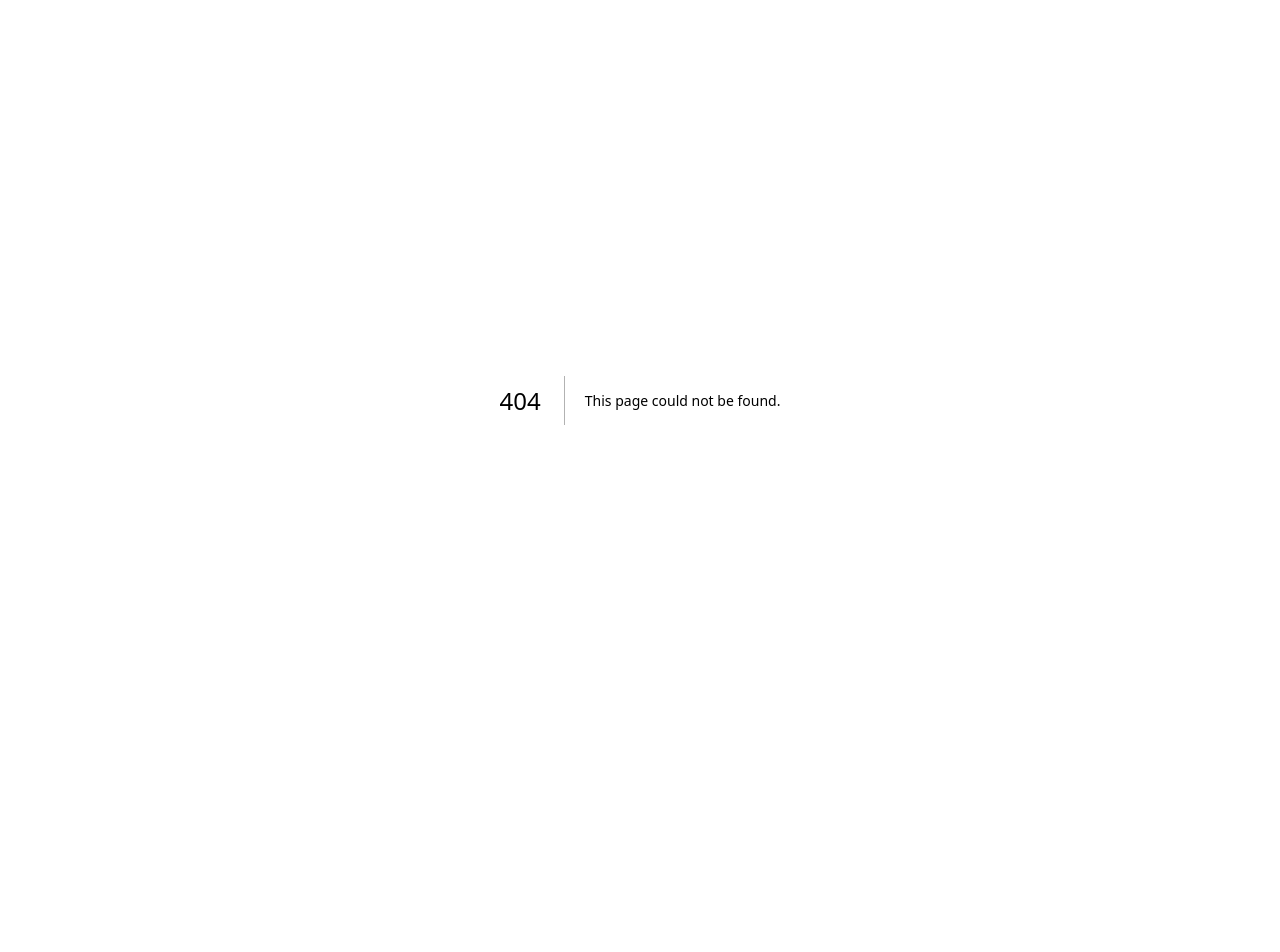
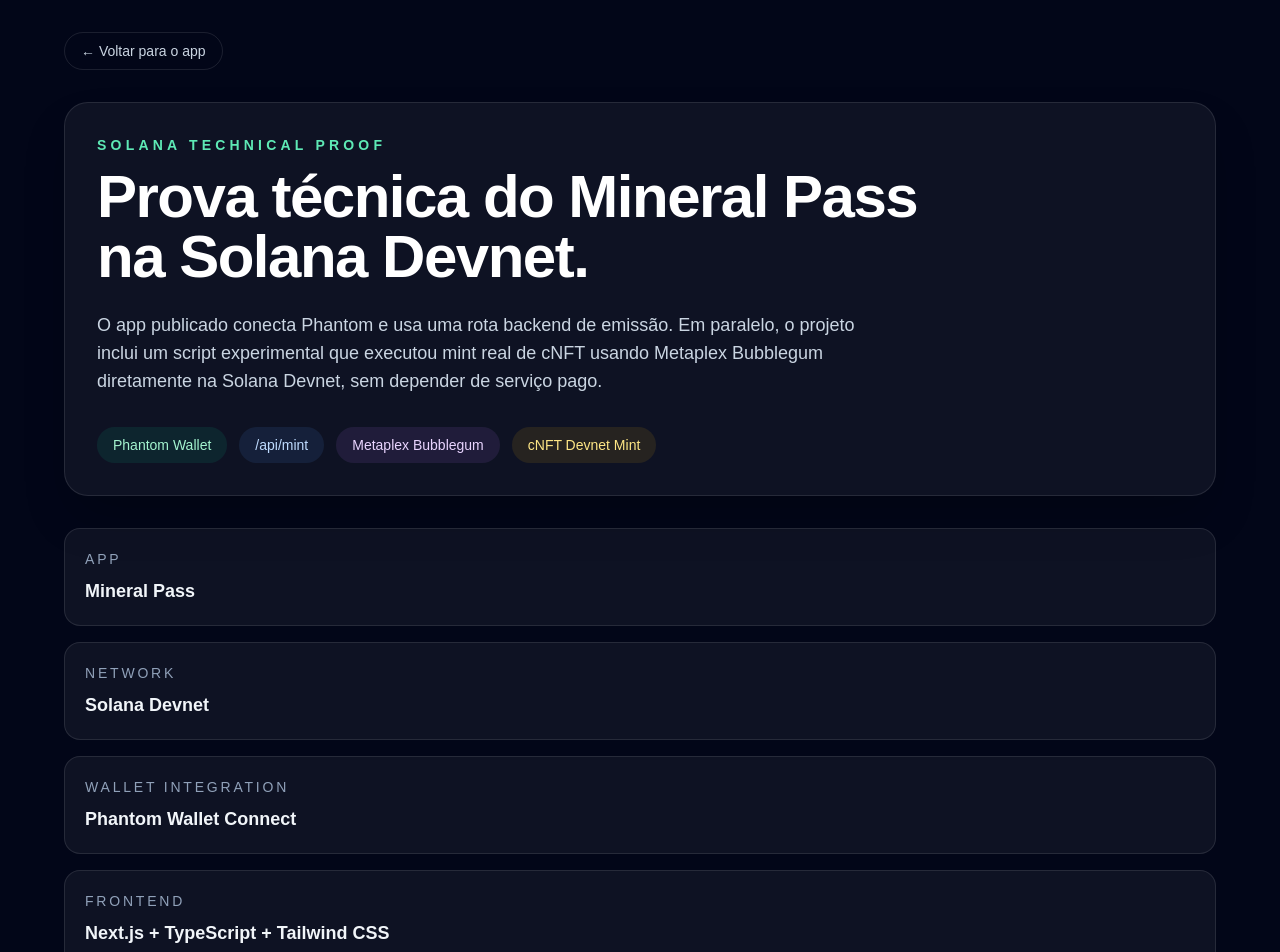
Before and after one commit to izalaw/MineralPass, a Next.js app: page /technical-proof in a window 1280 px wide. Before the commit this address had no page. Shown: the top 952 px of the page. Before the commit the page ends 800 px from the top, so only its background shows below. Built offline with nearby package versions, Linux system fonts and the light colour scheme.

Commit message:
Add technical proof page

```diff
--- /dev/null
+++ b/src/app/technical-proof/page.tsx
@@ -0,0 +1,153 @@
+export default function TechnicalProofPage() {
+  const explorerUrl =
+    "https://explorer.solana.com/tx/5eKTkFdcUSwfPbTdoLhuA9iYe4Xr4Cg3x8yM6amGFmwZ16bA4YfmdQhqNvcZ9f86UYecaCqz8RFwRZmv2dTg6ASf?cluster=devnet";
+
+  const proofItems = [
+    {
+      label: "App",
+      value: "Mineral Pass",
+    },
+    {
+      label: "Network",
+      value: "Solana Devnet",
+    },
+    {
+      label: "Wallet integration",
+      value: "Phantom Wallet Connect",
+    },
+    {
+      label: "Frontend",
+      value: "Next.js + TypeScript + Tailwind CSS",
+    },
+    {
+      label: "Backend route",
+      value: "/api/mint",
+    },
+    {
+      label: "Mint mode in app",
+      value: "Backend fallback for stable demo",
+    },
+    {
+      label: "Real cNFT experiment",
+      value: "Metaplex Bubblegum mintV2 executed on Solana Devnet",
+    },
+    {
+      label: "Merkle Tree",
+      value: "9KmgNsDFmottejP9ug3DMRKVg79Vc1yPVNvUJHvDJ6cy",
+    },
+    {
+      label: "Tree Config",
+      value: "5F1dk877qiuuomwuZaYLNDrWmwf39mTVrBS844xure6b",
+    },
+    {
+      label: "Mint transaction",
+      value:
+        "5eKTkFdcUSwfPbTdoLhuA9iYe4Xr4Cg3x8yM6amGFmwZ16bA4YfmdQhqNvcZ9f86UYecaCqz8RFwRZmv2dTg6ASf",
+    },
+  ];
+
+  return (
+    <main className="min-h-screen bg-slate-950 px-5 py-8 text-white md:px-8">
+      <section className="mx-auto max-w-6xl">
+        <a
+          href="/"
+          className="inline-flex rounded-full border border-white/10 px-4 py-2 text-sm text-slate-300 transition hover:bg-white/10 hover:text-white"
+        >
+          ← Voltar para o app
+        </a>
+
+        <div className="mt-8 rounded-3xl border border-white/10 bg-white/5 p-6 shadow-2xl md:p-8">
+          <p className="mb-3 text-sm font-semibold uppercase tracking-[0.3em] text-emerald-300">
+            Solana Technical Proof
+          </p>
+
+          <h1 className="max-w-4xl text-4xl font-bold tracking-tight md:text-6xl">
+            Prova técnica do Mineral Pass na Solana Devnet.
+          </h1>
+
+          <p className="mt-6 max-w-3xl text-lg text-slate-300">
+            O app publicado conecta Phantom e usa uma rota backend de emissão.
+            Em paralelo, o projeto inclui um script experimental que executou
+            mint real de cNFT usando Metaplex Bubblegum diretamente na Solana
+            Devnet, sem depender de serviço pago.
+          </p>
+
+          <div className="mt-8 flex flex-wrap gap-3">
+            <span className="rounded-full bg-emerald-400/10 px-4 py-2 text-sm text-emerald-200">
+              Phantom Wallet
+            </span>
+            <span className="rounded-full bg-blue-400/10 px-4 py-2 text-sm text-blue-200">
+              /api/mint
+            </span>
+            <span className="rounded-full bg-purple-400/10 px-4 py-2 text-sm text-purple-200">
+              Metaplex Bubblegum
+            </span>
+            <span className="rounded-full bg-amber-400/10 px-4 py-2 text-sm text-amber-200">
+              cNFT Devnet Mint
+            </span>
+          </div>
+        </div>
+
+        <div className="mt-8 grid gap-4">
+          {proofItems.map((item) => (
+            <div
+              key={item.label}
+              className="rounded-2xl border border-white/10 bg-white/5 p-5"
+            >
+              <p className="text-sm uppercase tracking-[0.2em] text-slate-400">
+                {item.label}
+              </p>
+              <p className="mt-2 break-all text-lg font-semibold text-slate-100">
+                {item.value}
+              </p>
+            </div>
+          ))}
+        </div>
+
+        <div className="mt-8 rounded-3xl border border-purple-300/20 bg-purple-400/10 p-6">
+          <h2 className="text-2xl font-bold text-purple-100">
+            Real cNFT mint transaction
+          </h2>
+
+          <p className="mt-3 text-slate-300">
+            Esta transação comprova a execução experimental de mint de cNFT na
+            Solana Devnet usando Bubblegum. O app principal mantém fallback para
+            estabilidade da demo, enquanto esta prova técnica demonstra a
+            viabilidade on-chain.
+          </p>
+
+          <a
+            href={explorerUrl}
+            target="_blank"
+            rel="noreferrer"
+            className="mt-6 inline-flex rounded-full bg-purple-200 px-5 py-3 font-semibold text-slate-950 transition hover:bg-purple-100"
+          >
+            Abrir transação no Solana Explorer
+          </a>
+        </div>
+
+        <div className="mt-8 rounded-3xl border border-white/10 bg-white/5 p-6">
+          <h2 className="text-2xl font-bold">Arquitetura técnica</h2>
+
+          <div className="mt-5 grid gap-4 md:grid-cols-2">
+            <div className="rounded-2xl border border-white/10 bg-slate-900/80 p-5">
+              <p className="font-semibold text-emerald-200">App publicado</p>
+              <p className="mt-2 text-sm text-slate-300">
+                Front-end Next.js com Phantom Wallet Connect, checklist de
+                conformidade e rota backend /api/mint com fallback de emissão.
+              </p>
+            </div>
+
+            <div className="rounded-2xl border border-white/10 bg-slate-900/80 p-5">
+              <p className="font-semibold text-blue-200">Experimento on-chain</p>
+              <p className="mt-2 text-sm text-slate-300">
+                Scripts locais em TypeScript usam wallet devnet, Metaplex Umi e
+                Bubblegum para criar Merkle Tree e executar mintV2 em devnet.
+              </p>
+            </div>
+          </div>
+        </div>
+      </section>
+    </main>
+  );
+}
```
